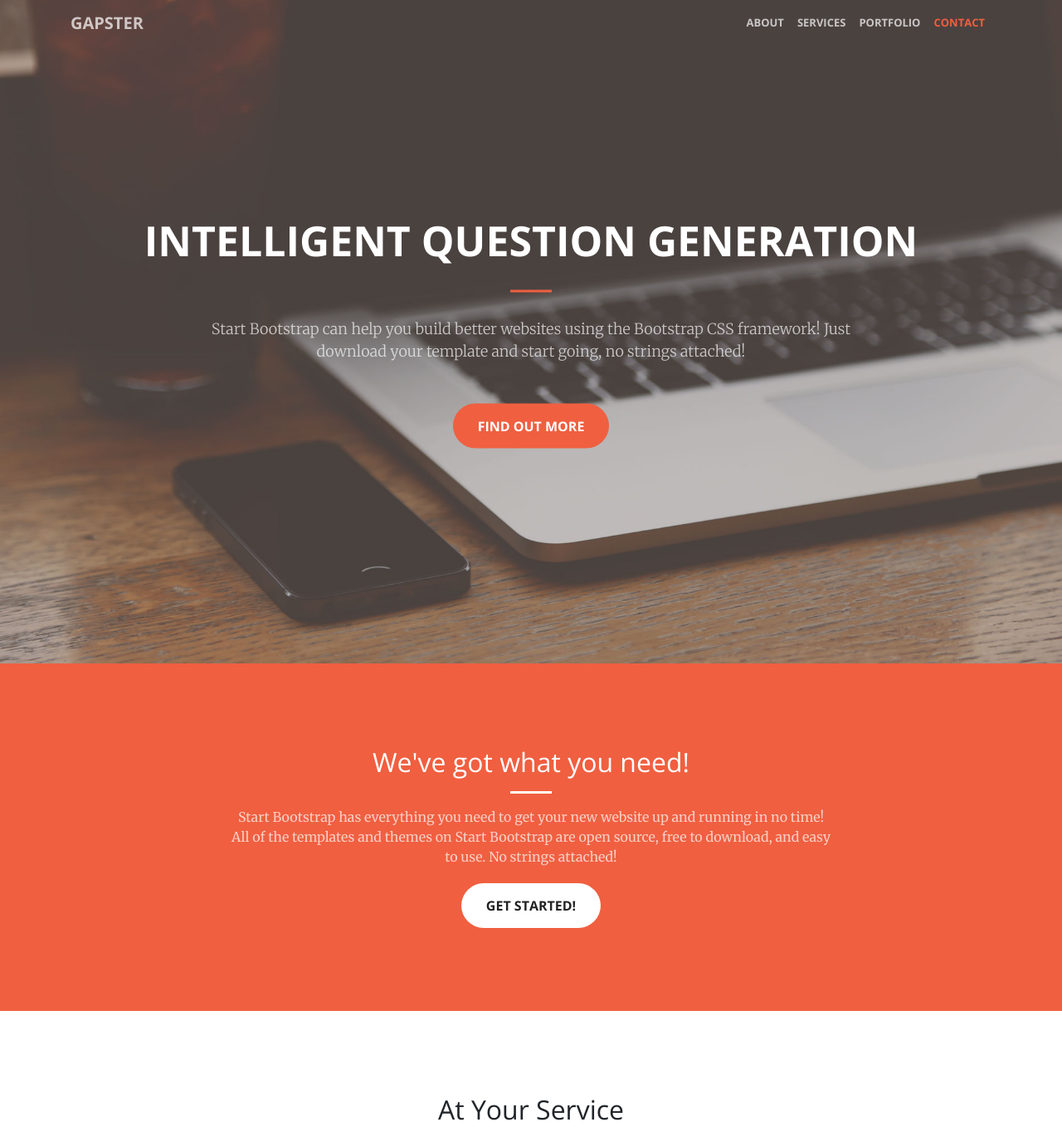
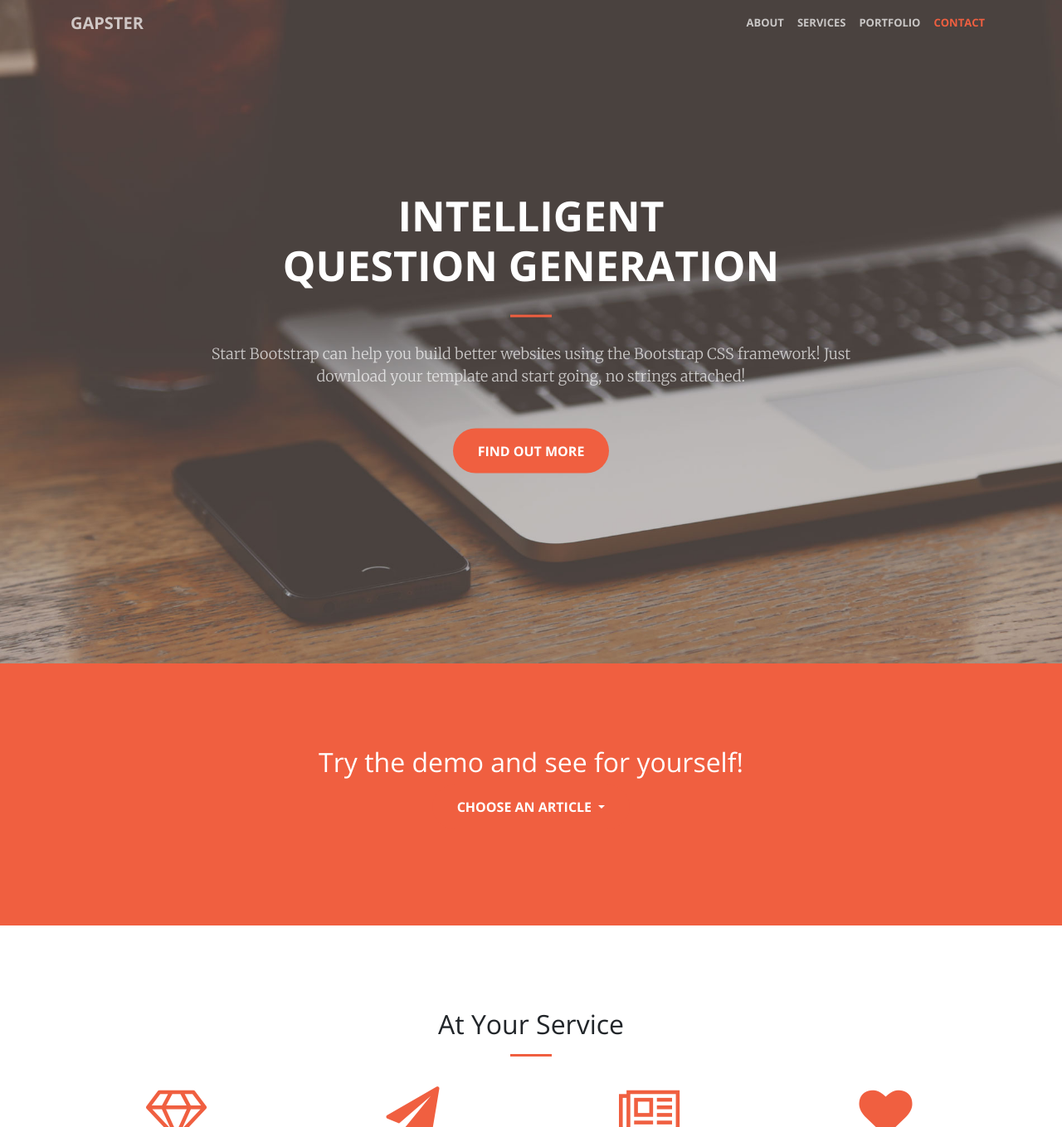
Before and after one commit to 77216384/gapster, a Flask app: page / in a window 1280 px wide. Shown: the top 1359 px of the page at 83% size. Run offline with Flask 2, Linux system fonts and the light colour scheme; parts of the project's set-up code (start-up, migrations or seed data) failed here and were passed over; some libraries are stand-ins or nearby versions.

Commit message:
added working demo to website

```diff
--- a/app/app.py
+++ b/app/app.py
@@ -4,7 +4,11 @@ import helpers
 import pickle
 import json
 import spacy
-from flask import Flask, render_template, request, redirect, jsonify
+import requests
+from bs4 import BeautifulSoup as bs
+import json
+import re
+from flask import Flask, render_template, request, redirect, jsonify, url_for
 
 
 app = Flask(__name__)
@@ -17,6 +21,15 @@ nlp = spacy.load('en_core_web_md')
 @app.route("/")
 def index():
     return render_template('index.html')
+
+@app.route("/fetch_article/napoleon")
+def get_demo_article():
+	url = 'https://en.wikipedia.org/wiki/Napoleonic_Wars'
+	res = requests.get(url)
+	html = bs(res.content, 'lxml')
+	article = " ".join([p.text for p in html.select('#mw-content-text p')])
+	data = json={'text': re.sub('\[\d+\]', '', article)}
+	return jsonify(data)
 
 @app.route("/question", methods=['POST'])
 def make_question():
@@ -48,9 +61,11 @@ def make_question():
 		question = best_questions[0]['question']
 		answer = best_questions[0]['answer']
 		distractors = DistractorSet(best_questions[0], text, spacy_text, nlp).distractors
-		output = {'question': question, 'answer': answer.lower(), 'distractors': distractors}
+		output = {'question': question, 'answer': answer.capitalize(), 'distractors': distractors}
 
 		return jsonify(output)
+	else:
+		return "not json"
 
 
 if __name__ == '__main__':
--- a/app/static/script.js
+++ b/app/static/script.js
@@ -1,12 +1,27 @@
-$('#demoSubmit').click(function(){
+$('#questionLoading').hide();
+
+$('#napoleon').click(function(e){
+  e.preventDefault();
+  $('#questionLoading').show();
 	$.ajax({
-  		type: "POST",
-  		url: '/question/',
-  		data: JSON.stringify({ "text": $('#demoText').val()}),
-  		success: function(data){
-  			$('#demoResult .question').text(data.question);
-  			$('#demoResult .question').text(data.question);
-  		},
-  		dataType: 'json'
+		type: "GET",
+		url: "/fetch_article/napoleon",
+		success: function(data){
+      $.ajax({
+        type: "POST",
+        url: "/question",
+        data: JSON.stringify(data),
+        contentType: "application/json; charset=utf-8",
+        success: function(data){
+          $('#questionLoading').hide();
+          $('#questionText').text(data.question);
+          $('#choiceOne').text(data.answer);
+          $('#choiceTwo').text(data.distractors[0]);
+          $('#choiceThree').text(data.distractors[1]);
+          $('#choiceFour').text(data.distractors[2]);
+        },
+        dataType: 'json'
+      });
+		}
 	});
 });
--- a/app/static/style.css
+++ b/app/static/style.css
@@ -1,27 +1,70 @@
-.mainLogo {
-	width: 30vw;
-	margin: 2.5em auto;
-	display: block;
+#questionText {
+	color: white;
+	margin-top: 1em;
+	text-align: left;
 }
 
-#demoText {
-	width: 50vw;
-	height: 25vh;
-	margin: 1em auto;
-	display: block;
+#choices {
+	color: white;
+	margin-top: 1em;
 }
 
-#textSubmit {
-	margin: auto;
-	display: block;
+
+
+.loader,
+.loader:before,
+.loader:after {
+  border-radius: 50%;
+  width: 2.5em;
+  height: 2.5em;
+  -webkit-animation-fill-mode: both;
+  animation-fill-mode: both;
+  -webkit-animation: load7 1.8s infinite ease-in-out;
+  animation: load7 1.8s infinite ease-in-out;
 }
-
-#question {
-	margin: 3.5em auto;
-	text-align: center;
+.loader {
+  color: #ffffff;
+  font-size: 10px;
+  margin: 80px auto;
+  position: relative;
+  text-indent: -9999em;
+  -webkit-transform: translateZ(0);
+  -ms-transform: translateZ(0);
+  transform: translateZ(0);
+  -webkit-animation-delay: -0.16s;
+  animation-delay: -0.16s;
 }
-
-#answerSubmit {
-	margin: 1em auto;
-	display: block;
+.loader:before,
+.loader:after {
+  content: '';
+  position: absolute;
+  top: 0;
 }
+.loader:before {
+  left: -3.5em;
+  -webkit-animation-delay: -0.32s;
+  animation-delay: -0.32s;
+}
+.loader:after {
+  left: 3.5em;
+}
+@-webkit-keyframes load7 {
+  0%,
+  80%,
+  100% {
+    box-shadow: 0 2.5em 0 -1.3em;
+  }
+  40% {
+    box-shadow: 0 2.5em 0 0;
+  }
+}
+@keyframes load7 {
+  0%,
+  80%,
+  100% {
+    box-shadow: 0 2.5em 0 -1.3em;
+  }
+  40% {
+    box-shadow: 0 2.5em 0 0;
+  }
+}
--- a/app/templates/index.html
+++ b/app/templates/index.html
@@ -25,7 +25,7 @@
 
     <!-- Custom styles for this template -->
     <link href={{ url_for('static', filename="css/creative.min.css") }} rel="stylesheet">
-
+    <link href={{ url_for('static', filename="style.css") }} rel="stylesheet">
 
   </head>
 
@@ -60,7 +60,7 @@
     <header class="masthead">
       <div class="header-content">
         <div class="header-content-inner">
-          <h1 id="homeHeading">Intelligent Question Generation</h1>
+          <h1 id="homeHeading">Intelligent<br/>Question Generation</h1>
           <hr>
           <p>Start Bootstrap can help you build better websites using the Bootstrap CSS framework! Just download your template and start going, no strings attached!</p>
           <a class="btn btn-primary btn-xl js-scroll-trigger" href="#about">Find Out More</a>
@@ -72,10 +72,33 @@
       <div class="container">
         <div class="row">
           <div class="col-lg-8 mx-auto text-center">
-            <h2 class="section-heading text-white">We've got what you need!</h2>
-            <hr class="light">
-            <p class="text-faded">Start Bootstrap has everything you need to get your new website up and running in no time! All of the templates and themes on Start Bootstrap are open source, free to download, and easy to use. No strings attached!</p>
-            <a class="btn btn-default btn-xl js-scroll-trigger" href="#services">Get Started!</a>
+            <h2 class="section-heading text-white">Try the demo and see for yourself!</h2>
+            <div class="dropdown">
+              <button class="btn btn-primary btn-xl dropdown-toggle" type="button" id="dropdownMenuButton" data-toggle="dropdown" aria-haspopup="true" aria-expanded="false">Choose an article
+            </button>
+            <div class="dropdown-menu" aria-labelledby="dropdownMenuButton">
+              <a class="dropdown-item" id="napoleon" href="#">Napoleonic Wars</a>
+              <a class="dropdown-item" href="#">Abraham Lincoln</a>
+              <a class="dropdown-item" href="#">Neptune</a>
+              <a class="dropdown-item" href="#">Bhagavad Gita</a>
+              <a class="dropdown-item" href="#">Snoop Dog</a>
+              <a class="dropdown-item" href="#">Wormhole</a>
+              <a class="dropdown-item" href="#">Random Article!</a>
+            </div>
+          </div>
+
+            <!-- <a class="btn btn-default btn-xl js-scroll-trigger" href="#services">Get Started!</a> -->
+            <div id="question">
+              <div class="loader" id="questionLoading">
+              </div>
+              <div id="questionText"></div>
+              <div id="choices">
+                <div id="choiceOne"></div>
+                <div id="choiceTwo"></div>
+                <div id="choiceThree"></div>
+                <div id="choiceFour"></div>
+              </div>
+            </div>
           </div>
         </div>
       </div>
@@ -259,11 +282,12 @@
     <!-- Plugin JavaScript -->
     <script src={{ url_for('static', filename="vendor/jquery-easing/jquery.easing.min.js") }}></script>
     <script src={{ url_for('static', filename="vendor/scrollreveal/scrollreveal.min.js") }}></script>
-    <script src={{ url_for('static', filename="jvendor/magnific-popup/jquery.magnific-popup.min.js") }}></script>
+    <script src={{ url_for('static', filename="vendor/magnific-popup/jquery.magnific-popup.min.js") }}></script>
 
 
     <!-- Custom scripts for this template -->
     <script src={{ url_for('static', filename="js/creative.min.js") }}></script>
+    <script src={{ url_for('static', filename="script.js") }}></script>
 
 
   </body>
```
Also changed, not shown: app/semantic.py (+14 -7 lines).
